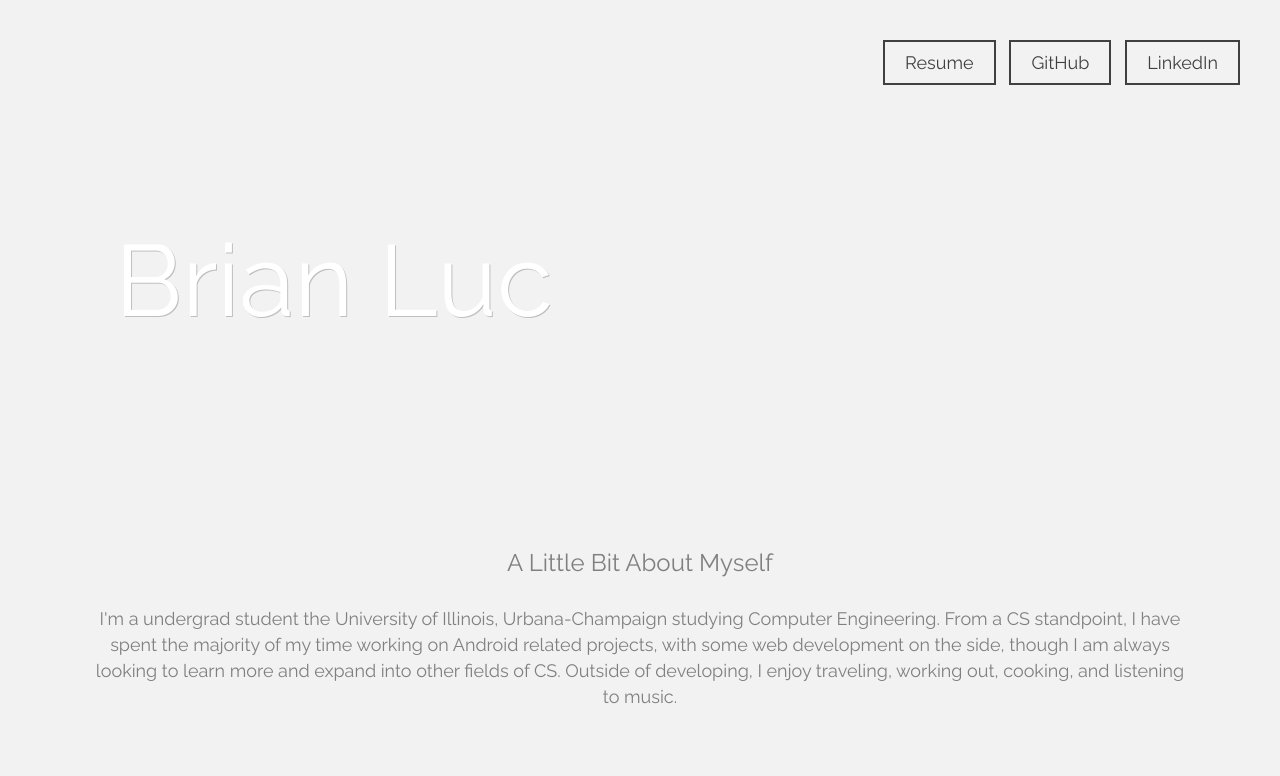
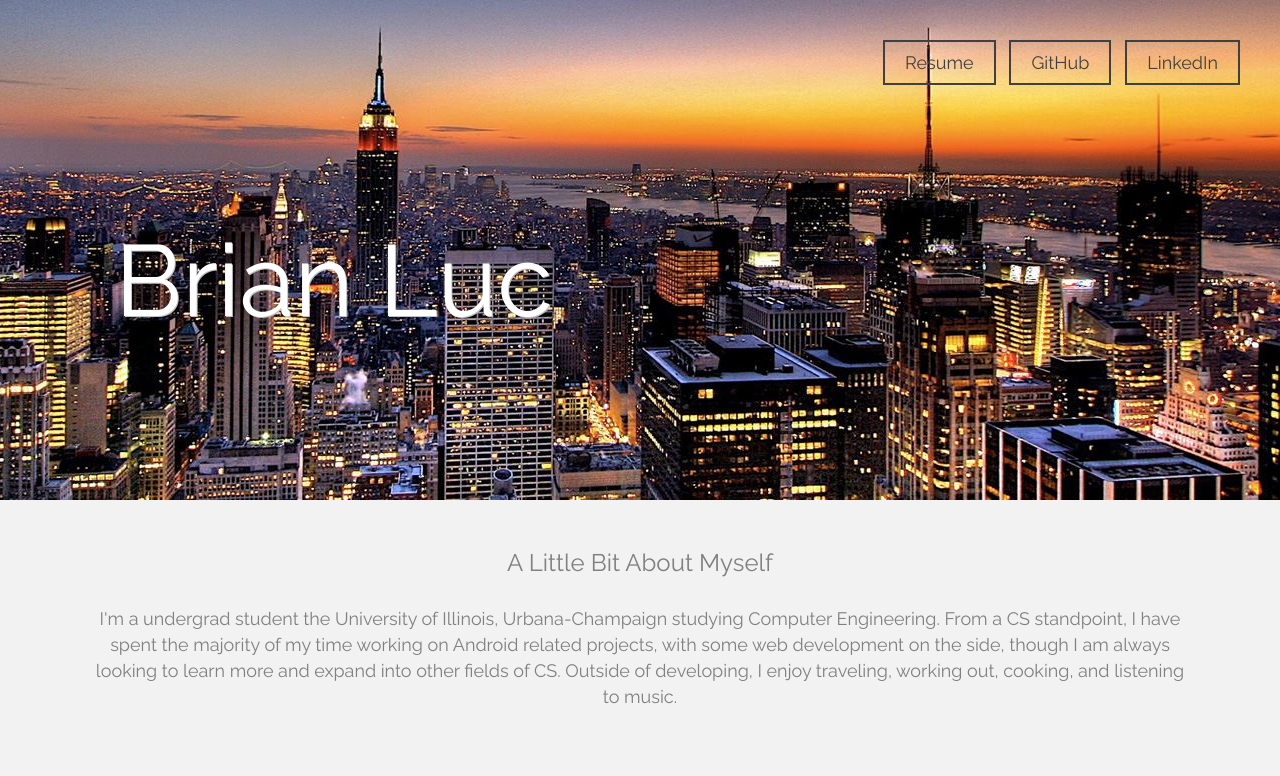
Before and after one commit to bluc41/Personal-Website, a plain HTML site: page index.html in a window 1280 px wide. Shown: the top 776 px of the page. Drawn offline with nearby package versions, Linux system fonts and the light colour scheme.

Commit message:
backgroundimage

```diff
--- a/personal.css
+++ b/personal.css
@@ -73,7 +73,7 @@ html, body {
 .bgimage {
   height: 500px;
   width: 100%;
-  background-image: url("pics/skyline1.jpg");
+  background-image: url("pics/skyline.jpg");
   background-repeat: no-repeat;
   background-position: center;
   background-size: cover;
```
